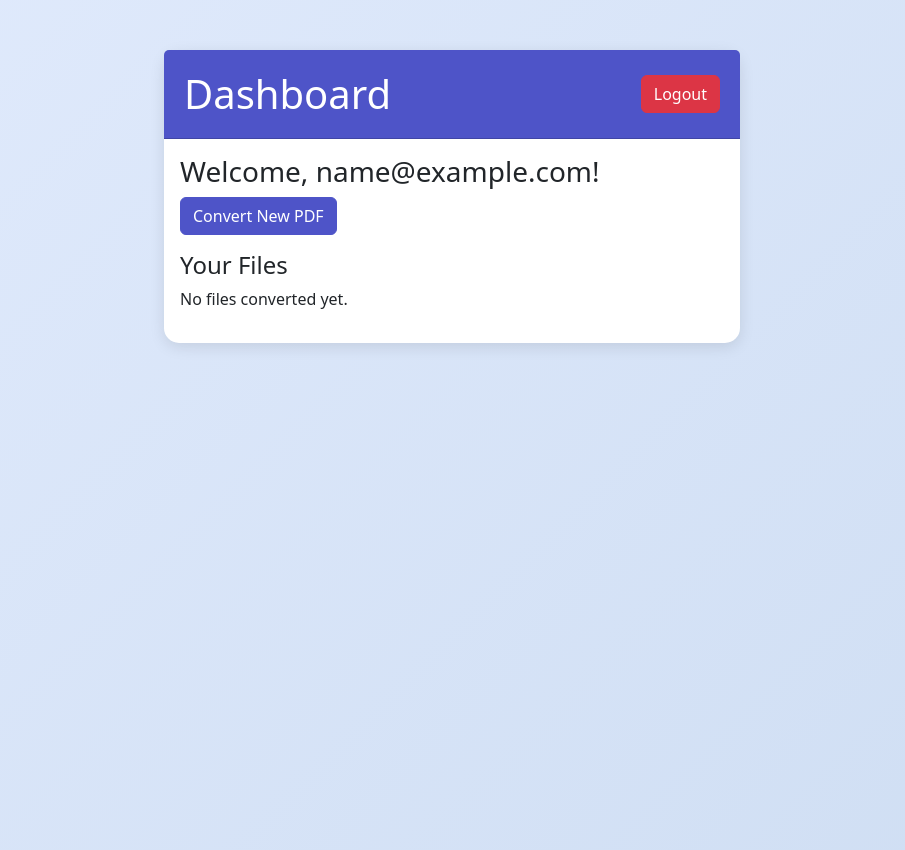
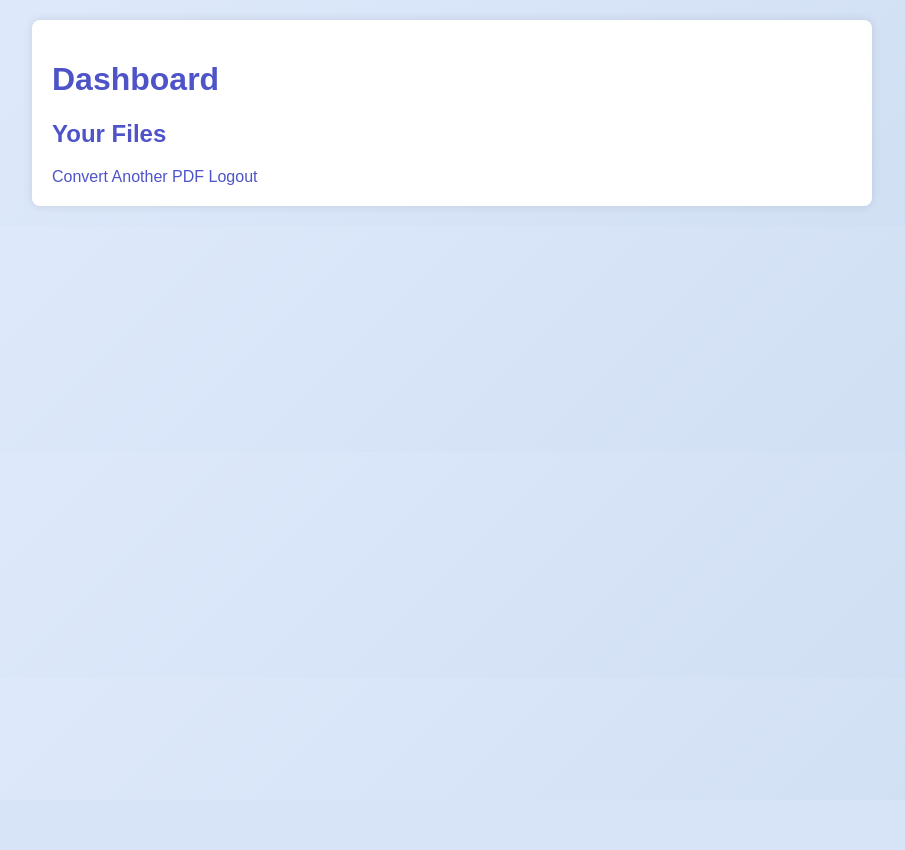
Before and after one commit to odabrz/pdf_to_audio, a Flask app: page /dashboard in a window 1280 px wide. Shown: the whole page, without its empty margins (188-1093 px from the left). After the commit the page ends 208 px from the top, so only its background shows below. Run offline with Flask 3, Linux system fonts and the light colour scheme; the visitor is signed in with stand-in values (Sample User, id 1).

Commit message:
Fixed database initialization for Render; updated Dockerfile to use non-root user and port 10000; added templates and CSS; renamed styles.css to style.css

```diff
--- a/app.py
+++ b/app.py
@@ -16,6 +16,10 @@ app.config["SQLALCHEMY_TRACK_MODIFICATIONS"] = False
 db = SQLAlchemy(app)
 login_manager = LoginManager(app)
 login_manager.login_view = "login"
+
+# Initialize database
+with app.app_context():
+    db.create_all()
 
 # Directories
 UPLOAD_FOLDER = "uploads"
@@ -36,8 +40,8 @@ class UserFile(db.Model):
     user_id = db.Column(db.Integer, db.ForeignKey("user.id"), nullable=False)
     pdf_filename = db.Column(db.String(100), nullable=False)
     audio_filename = db.Column(db.String(100), nullable=False)
-    pdf_path = db.Column(db.String(200), nullable=False)  # Store PDF path
-    audio_path = db.Column(db.String(200), nullable=False)  # Store audio path
+    pdf_path = db.Column(db.String(200), nullable=False)
+    audio_path = db.Column(db.String(200), nullable=False)
     created_at = db.Column(db.DateTime, nullable=False, default=datetime.utcnow)
 
 @login_manager.user_loader
@@ -51,49 +55,58 @@ def allowed_file(filename):
     return "." in filename and filename.rsplit(".", 1)[1].lower() in ALLOWED_EXTENSIONS
 
 def get_available_voices(max_voices=5):
-    engine = pyttsx3.init()
-    voices = engine.getProperty("voices")
-    return [(voice.id, voice.name) for voice in voices[:min(max_voices, len(voices))]]
+    try:
+        engine = pyttsx3.init()
+        voices = engine.getProperty("voices")
+        return [(voice.id, voice.name) for voice in voices[:min(max_voices, len(voices))]]
+    except Exception as e:
+        flash(f"Error loading voices: {str(e)}", "warning")
+        return [(None, "Default Voice")]
 
 @app.route("/", methods=["GET", "POST"])
 @login_required
 def index():
     voices = get_available_voices()
+    default_speed = 200
     if request.method == "POST":
         if "file" not in request.files:
             flash("No file uploaded", "error")
-            return render_template("index.html", voices=voices, default_speed=200)
+            return render_template("index.html", voices=voices, default_speed=default_speed)
         file = request.files["file"]
         if file.filename == "":
             flash("No file selected", "error")
-            return render_template("index.html", voices=voices, default_speed=200)
+            return render_template("index.html", voices=voices, default_speed=default_speed)
         if file and allowed_file(file.filename):
-            voice_id = request.form.get("voice")
-            speed = request.form.get("speed", type=float, default=200.0)
-            filename = file.filename
+            voice_id = request.form.get("voice", None)
+            try:
+                speed = int(request.form.get("speed", default_speed))
+                speed = max(100, min(speed, 300))  # Clamp speed
+            except ValueError:
+                flash("Invalid speed value. Using default.", "error")
+                speed = default_speed
+            filename = f"{uuid.uuid4()}_{file.filename}"  # Unique PDF name
             pdf_path = os.path.join(app.config["UPLOAD_FOLDER"], filename)
             file.save(pdf_path)
             try:
                 with open(pdf_path, "rb") as pdf_file:
                     pdf_reader = PyPDF2.PdfReader(pdf_file)
-                    text = ""
-                    for page in pdf_reader.pages:
-                        extracted = page.extract_text()
-                        if extracted:
-                            text += extracted
+                    text = "".join(page.extract_text() or "" for page in pdf_reader.pages)
                 if not text.strip():
                     flash("No text could be extracted from the PDF", "error")
-                    return render_template("index.html", voices=voices, default_speed=200)
+                    return render_template("index.html", voices=voices, default_speed=default_speed)
                 unique_id = str(uuid.uuid4())
                 audio_filename = f"{unique_id}.wav"
                 audio_path = os.path.join(AUDIO_FOLDER, audio_filename)
-                engine = pyttsx3.init()
-                if voice_id:
-                    engine.setProperty("voice", voice_id)
-                engine.setProperty("rate", int(speed))
-                engine.save_to_file(text, audio_path)
-                engine.runAndWait()
-                # Save file history with paths
+                try:
+                    engine = pyttsx3.init()
+                    if voice_id:
+                        engine.setProperty("voice", voice_id)
+                    engine.setProperty("rate", speed)
+                    engine.save_to_file(text, audio_path)
+                    engine.runAndWait()
+                except Exception as e:
+                    flash(f"Error generating audio: {str(e)}", "error")
+                    return render_template("index.html", voices=voices, default_speed=default_speed)
                 user_file = UserFile(
                     user_id=current_user.id,
                     pdf_filename=filename,
@@ -104,16 +117,14 @@ def index():
                 db.session.add(user_file)
                 db.session.commit()
                 session["audio_path"] = audio_path
-                session["audio_filename"] = filename.rsplit(".", 1)[0] + ".wav"
+                session["audio_filename"] = file.filename.rsplit(".", 1)[0] + ".wav"
                 flash("Audio generated successfully! Click below to download.", "success")
-                return render_template("index.html", voices=voices, default_speed=200, audio_ready=True)
+                return render_template("index.html", voices=voices, default_speed=default_speed, audio_ready=True)
             except Exception as e:
                 flash(f"Error processing file: {str(e)}", "error")
-                return render_template("index.html", voices=voices, default_speed=200)
-        else:
-            flash("Invalid file type. Please upload a PDF", "error")
-            return render_template("index.html", voices=voices, default_speed=200)
-    return render_template("index.html", voices=voices, default_speed=200)
+                return render_template("index.html", voices=voices, default_speed=default_speed)
+        flash("Invalid file type. Please upload a PDF", "error")
+    return render_template("index.html", voices=voices, default_speed=default_speed)
 
 @app.route("/download")
 @login_required
@@ -153,10 +164,13 @@ def register():
     if request.method == "POST":
         email = request.form.get("email")
         password = request.form.get("password")
+        if not email or not password:
+            flash("Email and password are required", "error")
+            return render_template("register.html")
         if User.query.filter_by(email=email).first():
             flash("Email already registered", "error")
             return render_template("register.html")
-        hashed_password = bcrypt.hashpw(password.encode("utf-8"), bcrypt.gensalt()).decode("utf-8")
+        hashed_password = bcrypt.hashpw(password.encode("utf-8"), bcrypt.gensalt())
         user = User(email=email, password=hashed_password)
         db.session.add(user)
         db.session.commit()
@@ -171,18 +185,22 @@ def login():
     if request.method == "POST":
         email = request.form.get("email")
         password = request.form.get("password")
+        if not email or not password:
+            flash("Email and password are required", "error")
+            return render_template("login.html")
         user = User.query.filter_by(email=email).first()
-        if user and bcrypt.checkpw(password.encode("utf-8"), user.password.encode("utf-8")):
+        if user and bcrypt.checkpw(password.encode("utf-8"), user.password):
             login_user(user)
             return redirect(url_for("dashboard"))
         flash("Invalid email or password", "error")
-        return render_template("login.html")
     return render_template("login.html")
 
 @app.route("/logout")
 @login_required
 def logout():
     logout_user()
+    session.pop("audio_path", None)
+    session.pop("audio_filename", None)
     return redirect(url_for("login"))
 
 @app.route("/dashboard")
@@ -192,6 +210,4 @@ def dashboard():
     return render_template("dashboard.html", files=files)
 
 if __name__ == "__main__":
-    with app.app_context():
-        db.create_all()
     app.run(debug=True)
--- /dev/null
+++ b/static/css/style.css
@@ -0,0 +1,48 @@
+/* static/css/style.css */
+body {
+    background: linear-gradient(135deg, #e0eafc, #cfdef3);
+    font-family: Arial, sans-serif;
+    margin: 0;
+    padding: 20px;
+}
+.container {
+    max-width: 800px;
+    margin: 0 auto;
+    background: white;
+    padding: 20px;
+    border-radius: 8px;
+    box-shadow: 0 0 10px rgba(0,0,0,0.1);
+}
+h1, h2 {
+    color: #4e54c8;
+}
+input, select, button {
+    margin: 10px 0;
+    padding: 8px;
+    width: 100%;
+    max-width: 300px;
+}
+button {
+    background: #4e54c8;
+    color: white;
+    border: none;
+    cursor: pointer;
+}
+button:hover {
+    background: #8f94fb;
+}
+.alert {
+    padding: 10px;
+    margin: 10px 0;
+    border-radius: 4px;
+}
+.alert-error { background: #f8d7da; color: #721c24; }
+.alert-success { background: #d4edda; color: #155724; }
+.alert-warning { background: #fff3cd; color: #856404; }
+a {
+    color: #4e54c8;
+    text-decoration: none;
+}
+a:hover {
+    text-decoration: underline;
+}
--- a/static/css/styles.css
+++ /dev/null
@@ -1,77 +0,0 @@
-body {
-    background: linear-gradient(135deg, #e0eafc, #cfdef3);
-    min-height: 100vh;
-}
-
-.container {
-    max-width: 600px;
-    margin-top: 50px;
-}
-
-.card {
-    border: none;
-    border-radius: 15px;
-    box-shadow: 0 4px 15px rgba(0, 0, 0, 0.1);
-    background-color: #ffffff;
-}
-
-.card-header {
-    background-color: #4e54c8;
-    color: white;
-    border-radius: 15px 15px 0 0;
-    padding: 20px;
-}
-
-.btn-primary {
-    background-color: #4e54c8;
-    border-color: #4e54c8;
-    transition: all 0.3s ease;
-}
-
-.btn-primary:hover {
-    background-color: #3a42a6;
-    border-color: #3a42a6;
-    transform: scale(1.05);
-    box-shadow: 0 4px 10px rgba(0, 0, 0, 0.2);
-}
-
-.btn-success {
-    background-color: #28a745;
-    border-color: #28a745;
-    transition: all 0.3s ease;
-}
-
-.btn-success:hover {
-    background-color: #218838;
-    border-color: #218838;
-    transform: scale(1.05);
-    box-shadow: 0 4px 10px rgba(0, 0, 0, 0.2);
-}
-
-.btn-danger {
-    background-color: #dc3545;
-    border-color: #dc3545;
-    transition: all 0.3s ease;
-}
-
-.btn-danger:hover {
-    background-color: #c82333;
-    border-color: #c82333;
-    transform: scale(1.05);
-    box-shadow: 0 4px 10px rgba(0, 0, 0, 0.2);
-}
-
-.form-control, .form-select {
-    border-radius: 8px;
-    border: 1px solid #ced4da;
-    transition: border-color 0.3s ease;
-}
-
-.form-control:focus, .form-select:focus {
-    border-color: #4e54c8;
-    box-shadow: 0 0 5px rgba(78, 84, 200, 0.5);
-}
-
-.alert {
-    border-radius: 8px;
-}
--- a/templates/dashboard.html
+++ b/templates/dashboard.html
@@ -1,64 +1,33 @@
+<!-- templates/dashboard.html -->
 <!DOCTYPE html>
 <html lang="en">
 <head>
     <meta charset="UTF-8">
-    <meta name="viewport" content="width=device-width, initial-scale=1.0">
-    <title>Dashboard - PDF to Audio</title>
-    <link href="https://cdn.jsdelivr.net/npm/bootstrap@5.3.3/dist/css/bootstrap.min.css" rel="stylesheet">
-    <link rel="stylesheet" href="{{ url_for('static', filename='css/styles.css') }}">
+    <title>Dashboard</title>
+    <link rel="stylesheet" href="{{ url_for('static', filename='css/style.css') }}">
 </head>
 <body>
     <div class="container">
-        <div class="card mt-5">
-            <div class="card-header d-flex justify-content-between align-items-center">
-                <h1 class="mb-0">Dashboard</h1>
-                <a href="{{ url_for('logout') }}" class="btn btn-danger">Logout</a>
-            </div>
-            <div class="card-body">
-                <h3>Welcome, {{ current_user.email }}!</h3>
-                <p><a href="{{ url_for('index') }}" class="btn btn-primary">Convert New PDF</a></p>
-                <h4>Your Files</h4>
-                {% if files %}
-                    <table class="table table-striped">
-                        <thead>
-                            <tr>
-                                <th>PDF File</th>
-                                <th>Audio File</th>
-                                <th>Created At</th>
-                            </tr>
-                        </thead>
-                        <tbody>
-                            {% for file in files %}
-                                <tr>
-                                    <td>
-                                        <a href="{{ url_for('download_file', file_id=file.id, file_type='pdf') }}">
-                                            {{ file.pdf_filename }}
-                                        </a>
-                                    </td>
-                                    <td>
-                                        <a href="{{ url_for('download_file', file_id=file.id, file_type='audio') }}">
-                                            {{ file.audio_filename }}
-                                        </a>
-                                    </td>
-                                    <td>{{ file.created_at }}</td>
-                                </tr>
-                            {% endfor %}
-                        </tbody>
-                    </table>
-                {% else %}
-                    <p>No files converted yet.</p>
-                {% endif %}
+        <h1>Dashboard</h1>
         {% with messages = get_flashed_messages(with_categories=true) %}
             {% if messages %}
                 {% for category, message in messages %}
-                            <div class="alert alert-{{ 'danger' if category == 'error' else 'success' }} mt-3">
-                                {{ message }}
-                            </div>
+                    <div class="alert alert-{{ category }}">{{ message }}</div>
                 {% endfor %}
             {% endif %}
         {% endwith %}
-            </div>
-        </div>
+        <h2>Your Files</h2>
+        <ul>
+            {% for file in files %}
+                <li>
+                    {{ file.pdf_filename }} ({{ file.created_at }})
+                    <a href="{{ url_for('download_file', file_id=file.id, file_type='pdf') }}">Download PDF</a>
+                    <a href="{{ url_for('download_file', file_id=file.id, file_type='audio') }}">Download Audio</a>
+                </li>
+            {% endfor %}
+        </ul>
+        <a href="{{ url_for('index') }}">Convert Another PDF</a>
+        <a href="{{ url_for('logout') }}">Logout</a>
     </div>
 </body>
 </html>
```
Also changed, not shown: templates/index.html (+18 -40 lines), templates/login.html (+11 -26 lines), templates/register.html (+11 -26 lines), 2 other files. Lines whose indentation alone changed are shown as unchanged.
